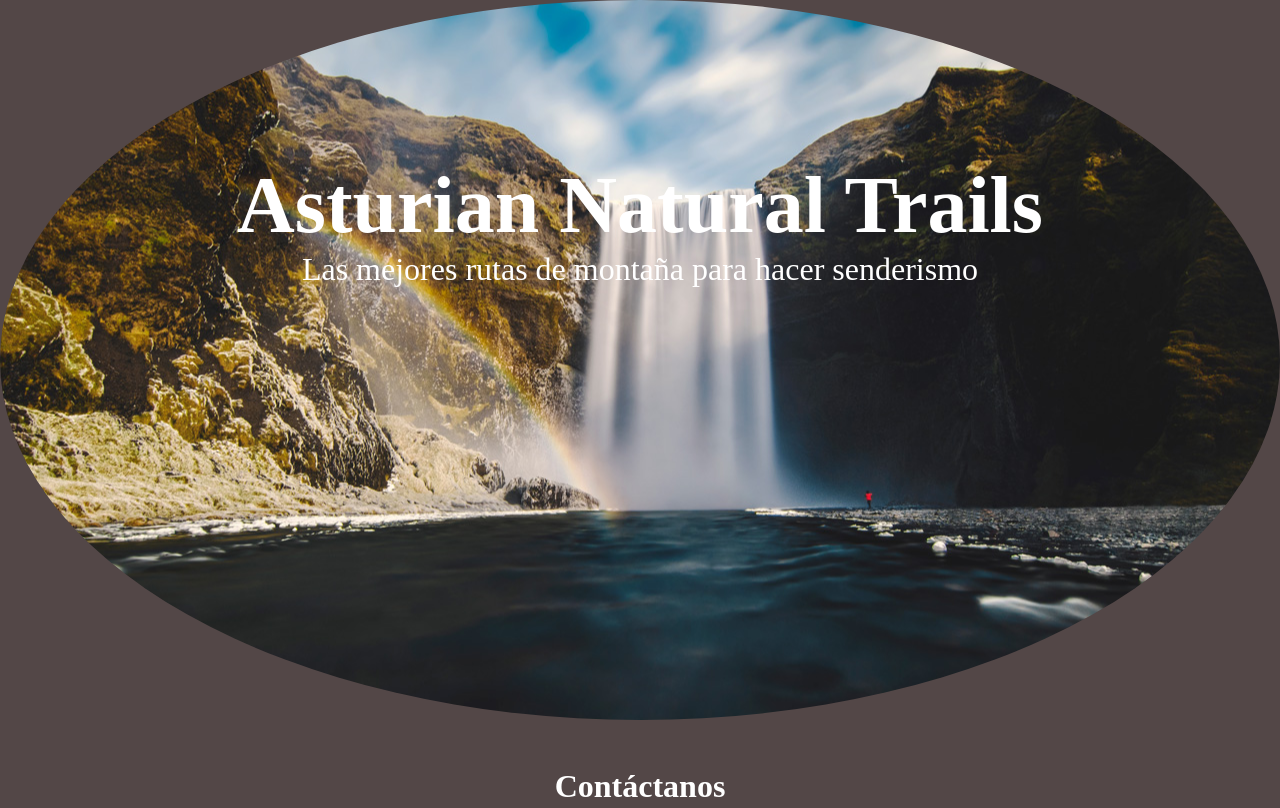
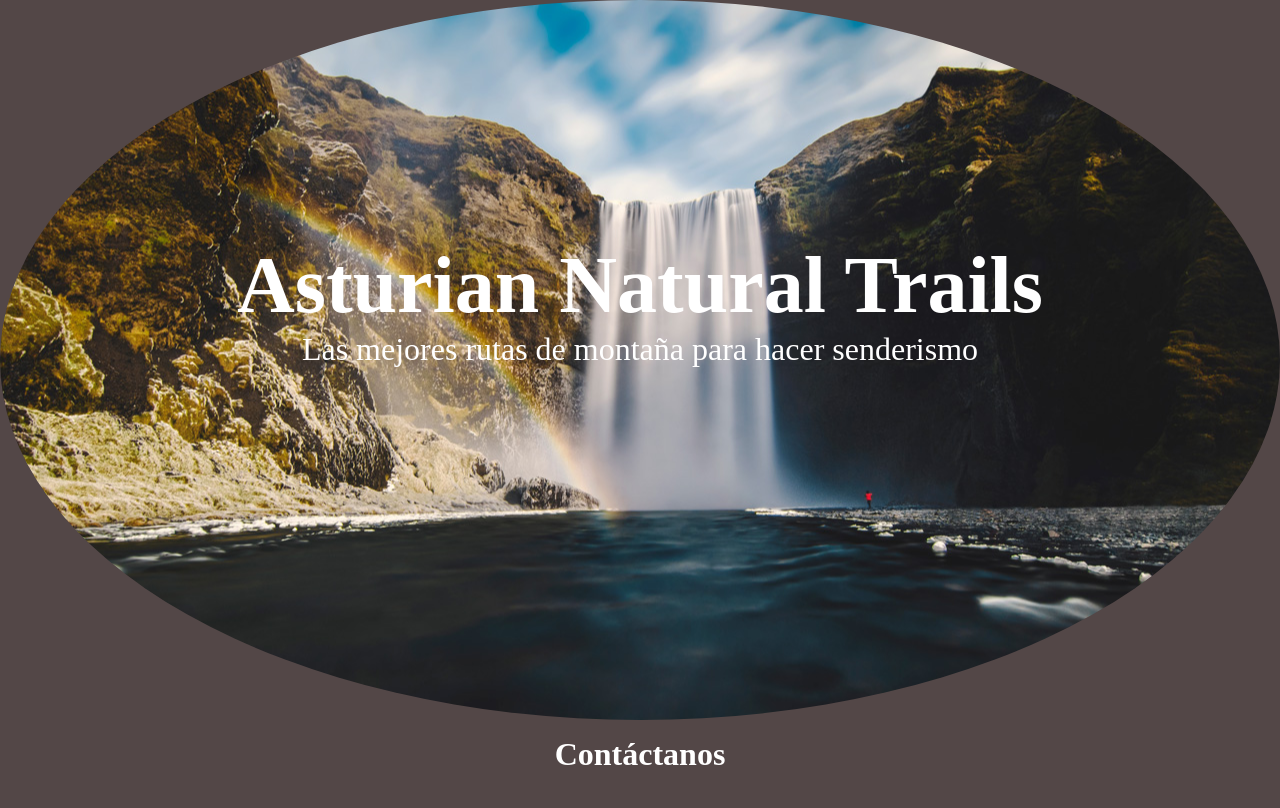
Before and after one commit to AlejandroGarcia1234/ExamenFormulario, a plain HTML site: page index.html in a window 1280 px wide. Shown: the top 808 px of the page. Drawn offline with Linux system fonts and the light colour scheme.

Commit message:
Corregimos pequeños errores

```diff
--- a/scripts/index.js
+++ b/scripts/index.js
@@ -7,6 +7,7 @@ const formulario = document.querySelector('#formulario')
 const nombre = document.querySelector('#nombre')
 const correo = document.querySelector('#correo')
 const mensaje = document.querySelector('#mensaje')
+const enviar = document.querySelector('#enviar')
 const errores = document.querySelector('#errores')
 let mensajeErrores = []
 
--- a/styles/style.css
+++ b/styles/style.css
@@ -51,13 +51,13 @@ body{
 h1{
     color: white;
     font-size: var(--h1-font-size);
-    padding-top: 10rem;
+    padding-top: 15rem;
 }
 
 span{
     color: white;
     font-size: var(--span-font-size);
-    padding-top: 10rem;
+    padding-top: 15rem;
 }
 
 h2{
@@ -66,7 +66,7 @@ h2{
     align-items: center;
     justify-content: center;
     text-align: center;
-    padding-top: 3rem;
+    padding-top: 1rem;
 }
 
 form {
@@ -102,6 +102,7 @@ form {
     padding: 0.5rem 1rem;
     cursor: pointer;
     border: none;
+    border-radius: 0.2rem;
 }
 
 .btn:hover {
```
